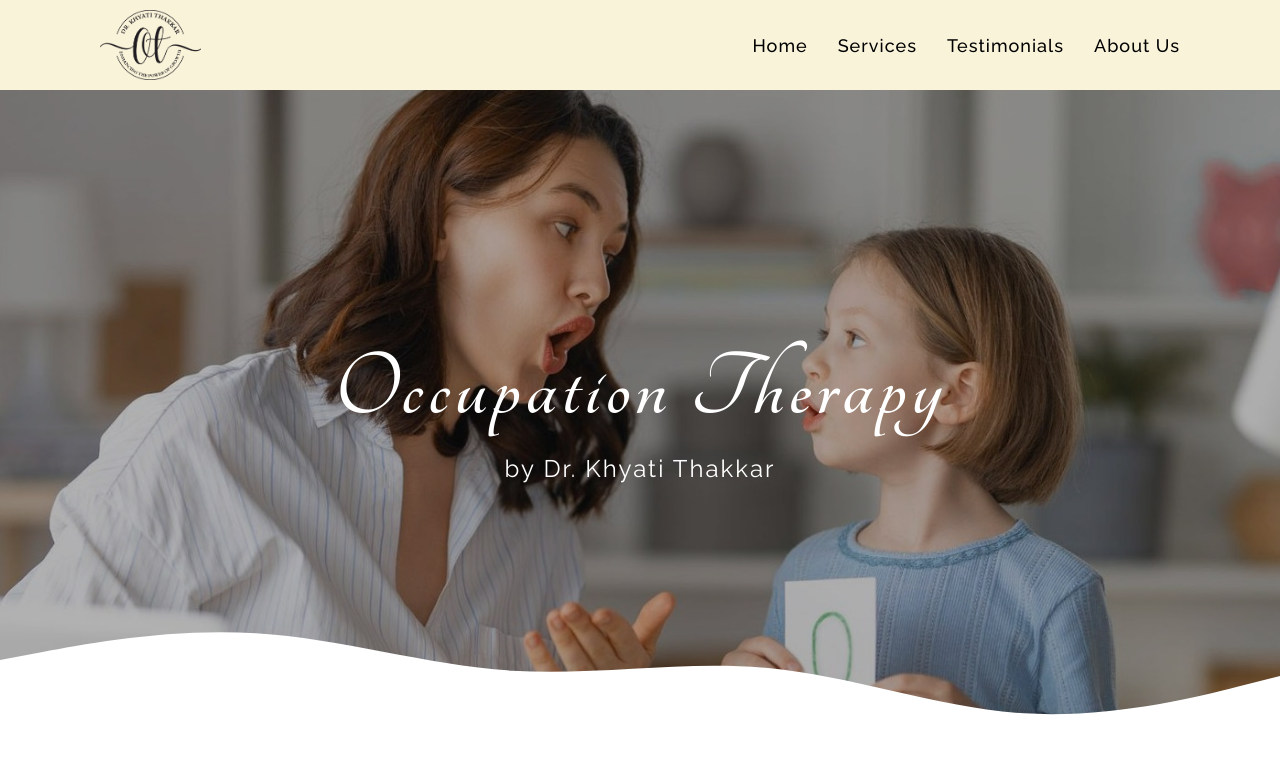
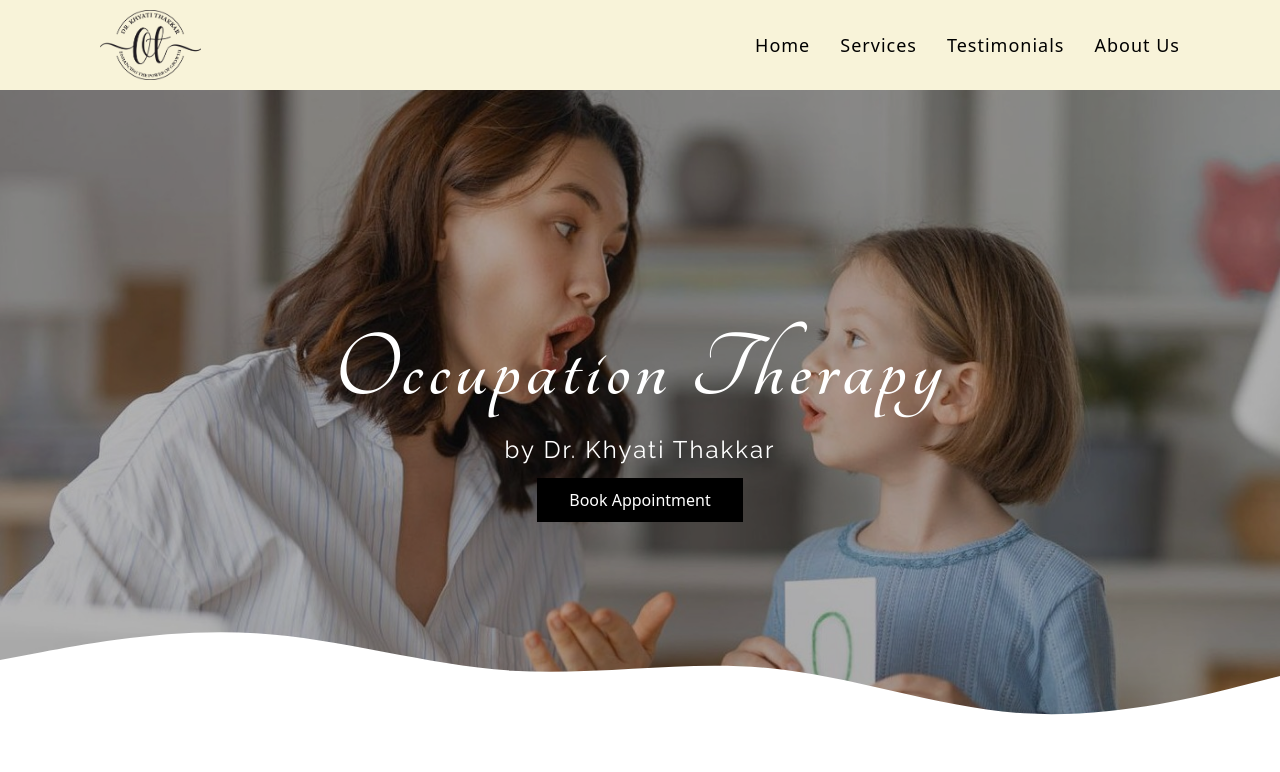
Before and after one commit to harshil-pethani/ot-by-khyati, a React (Vite) app: page / in a window 1280 px wide. Shown: the top 772 px of the page. Built offline with nearby package versions, Linux system fonts and the light colour scheme; grey boxes are pictures that could not be loaded.

Commit message:
button added

```diff
--- a/src/CSS/_header.scss
+++ b/src/CSS/_header.scss
@@ -43,7 +43,7 @@
     // border: 2px solid red;
     position: absolute;
     width: 100%;
-    gap: 20px;
+    gap: 10px;
     z-index: 4;
 
     .title {
@@ -61,7 +61,8 @@
       color: white;
       font-family: "Raleway", sans-serif;
       font-weight: 400;
-      margin-top: -30px;
+      margin-top: -20px;
+      margin-bottom: 0;
       position: relative;
     }
   }
--- a/src/CSS/_navbar.scss
+++ b/src/CSS/_navbar.scss
@@ -16,7 +16,6 @@
     align-items: center;
 
     a {
-      font-family: "Bebas Neue", sans-serif;
       letter-spacing: 4px;
       font-weight: 300;
       font-style: normal;
--- a/src/CSS/index.scss
+++ b/src/CSS/index.scss
@@ -1,4 +1,3 @@
-// @import url("https://fonts.googleapis.com/css2?family=Maven+Pro:wght@400;500;600;700;800;900&display=swap");
 @import url('https://fonts.googleapis.com/css2?family=Raleway:ital,wght@0,100..900;1,100..900&family=Tangerine:wght@400;700&display=swap');
 
 @import "./scrollToTopArrow";
@@ -14,7 +13,6 @@
   margin: 0;
   padding: 0;
   box-sizing: border-box;
-  font-family: "Raleway", sans-serif;
   scroll-behavior: smooth;
 }
 
@@ -33,3 +31,53 @@
   // border-radius: 10px;
   background-color: #000000;
 }
+
+button {
+  padding: 8px 30px;
+  background-color: black;
+  border: 2px solid black;
+  color: white;
+  cursor: pointer;
+  transition: all ease 0.3s;
+  outline: none;
+  display: flex;
+  align-items: center;
+  justify-content: center;
+  width: fit-content;
+  white-space: nowrap;
+  gap: 5px;
+
+  &.btn-secondary {
+    background-color: black;
+    color: white;
+  }
+
+  ion-icon {
+    font-size: 20px;
+    margin-left: 5px;
+  }
+
+  &:hover {
+    background-color: white;
+    color: black;
+  }
+}
+
+@media screen and (max-width: 1000px) {
+  button {
+    padding: 5px 15px;
+    font-size: 12px;
+    gap: 5px;
+    height: fit-content;
+    width: fit-content;
+
+    ion-icon {
+      font-size: 16px;
+      margin-left: 0;
+    }
+  }
+}
+
+// @media screen and (max-width: 700px) {
+
+// }
--- a/src/Components/Footer.jsx
+++ b/src/Components/Footer.jsx
@@ -68,7 +68,7 @@ const Footer = () => {
                         About Us
                     </h2>
                     <p className='about-text'>
-                        Dr. Emily Johnson is a highly experienced and compassionate pediatrician dedicated to providing exceptional care to children of all ages.
+                        Dr. Khyati Thakkar is a highly skilled and compassionate Occupational Therapist, committed to delivering personalized, high-quality care that enhances the lives of individuals across all age groups.
                     </p>
                 </div>
             </div>
--- a/src/Components/Header.jsx
+++ b/src/Components/Header.jsx
@@ -16,21 +16,10 @@ const Header = () => {
                 <p className="slogan">
                     by Dr. Khyati Thakkar
                 </p>
-                {/* <p className="desc">
-                    Giving parents and guardians the support they need
-                </p> */}
-                {/* <button onClick={() => { navigate("/explore") }} className="learnmore">
-                    Explore <ion-icon name="arrow-forward"></ion-icon>
-                </button> */}
+                <button onClick={() => { navigate("/explore") }} className="learnmore">
+                    Book Appointment
+                </button>
             </div>
-            {/* <svg className="wave" xmlns="http://www.w3.org/2000/svg" viewBox="0 0 1440 200">
-                <path fill="#ffffff" fillOpacity="1" d="M0,120L30,100C60,80,120,40,180,36C240,32,300,64,360,70C420,80,480,60,540,70C600,80,660,120,720,124C780,128,840,100,900,96C960,92,1020,120,1080,120C1140,120,1200,92,1260,76C1320,60,1380,60,1410,60L1440,60L1440,200L1410,200C1380,200,1320,200,1260,200C1200,200,1140,200,1080,200C1020,200,960,200,900,200C840,200,780,200,720,200C660,200,600,200,540,200C480,200,420,200,360,200C300,200,240,200,180,200C120,200,60,200,30,200L0,200Z"></path>
-            </svg> */}
-
-            {/* <svg className="wave" viewBox="0 0 1440 180" fill="none" xmlns="http://www.w3.org/2000/svg">
-                <path d="M0 72L48 60.0187C96 47.8125 192 24.1875 288 29.9812C384 36 480 72 576 81C672 90 768 72 864 78.0187C960 83.8125 1056 114.188 1152 119.981C1248 126 1344 108 1392 99L1440 90V0H1392C1344 0 1248 0 1152 0C1056 0 960 0 864 0C768 0 672 0 576 0C480 0 384 0 288 0C192 0 96 0 48 0H0V72Z" fill="#ffffff" />
-            </svg> */}
-
             <svg className="wave" viewBox="0 0 1440 180" fill="none" xmlns="http://www.w3.org/2000/svg">
                 <path d="M1440 108L1392 119.981C1344 132.188 1248 155.813 1152 150.019C1056 144 960 108 864 99C768 90 672 108 576 101.981C480 96.1875 384 65.8125 288 60.0187C192 54 96 72 48 81L0 90V180H48C96 180 192 180 288 180C384 180 480 180 576 180C672 180 768 180 864 180C960 180 1056 180 1152 180C1248 180 1344 180 1392 180H1440V108Z" fill="#ffffff" />
             </svg>
```
